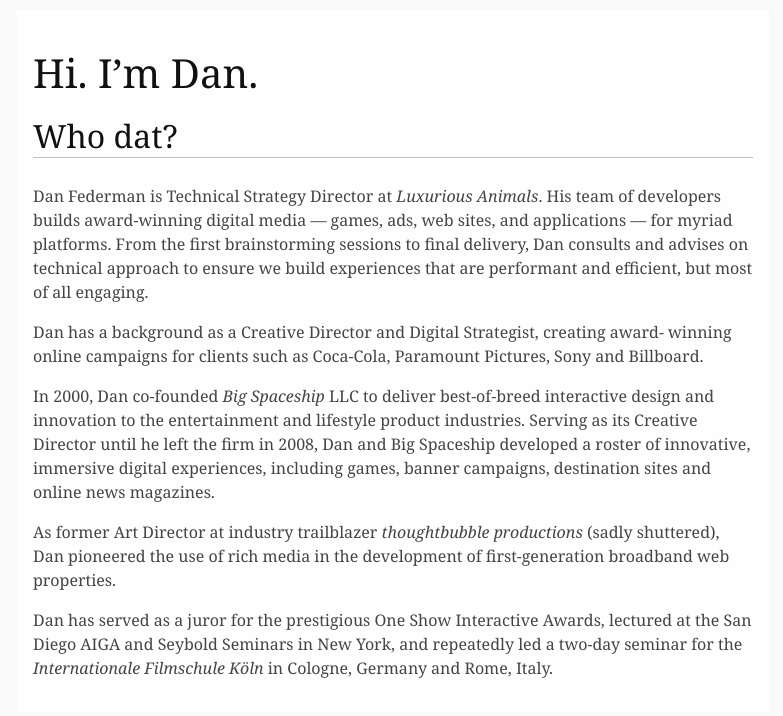
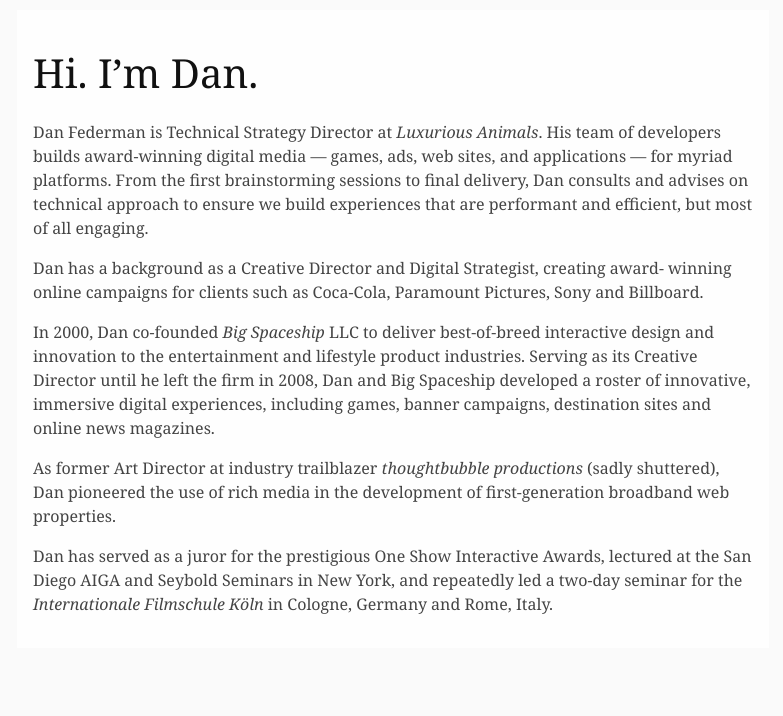
Before and after one commit to dnfdrmn/dnfdrmn.github.io, a plain HTML site: page index.html in a window 1280 px wide. Shown: the whole page, without its empty margins (247-1030 px from the left). Drawn offline with Linux system fonts and the light colour scheme.

Commit message:
Removed annoying h2.

```diff
--- a/index.html
+++ b/index.html
@@ -121,7 +121,6 @@
   h2, h3 { page-break-after: avoid; }
 }
 </style><title>index</title></head><body><h1 id="hi-im-dan">Hi. I’m Dan.</h1>
-<h2 id="who-dat">Who dat?</h2>
 <p>Dan Federman is Technical Strategy Director at <em>Luxurious Animals</em>. His team of developers builds award-winning digital media — games, ads, web sites, and applications — for myriad platforms. From the first brainstorming sessions to final delivery, Dan consults and advises on technical approach to ensure we build experiences that are performant and efficient, but most of all engaging.</p>
 <p>Dan has a background as a Creative Director and Digital Strategist, creating award- winning online campaigns for clients such as Coca-Cola, Paramount Pictures, Sony and Billboard.</p>
 <p>In 2000, Dan co-founded <em>Big Spaceship</em> LLC to deliver best-of-breed interactive design and innovation to the entertainment and lifestyle product industries. Serving as its Creative Director until he left the firm in 2008, Dan and Big Spaceship developed a roster of innovative, immersive digital experiences, including games, banner campaigns, destination sites and online news magazines.</p>
```
